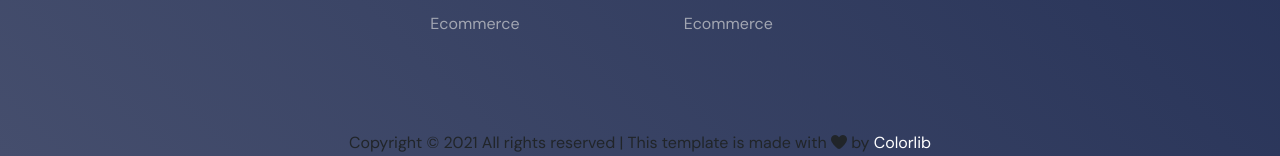
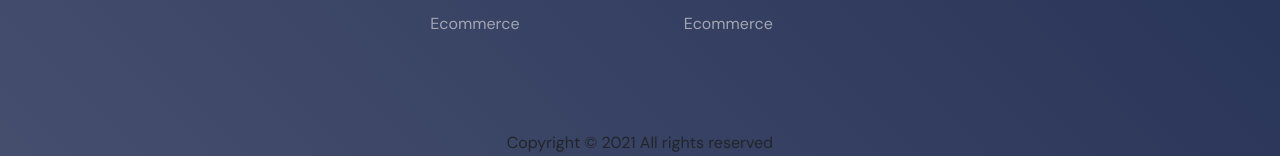
Before and after one commit to zaranashraf/Coaching-website, a plain HTML site: page index.html in a window 1280 px wide. Shown: the part 5530-5686 px from the top of the page. Drawn offline with nearby package versions, Linux system fonts and the light colour scheme; some packages are replaced by stand-ins of ours; a script that the page names is missing; a web font is replaced by a local one.

Commit message:
Update index.html

```diff
--- a/index.html
+++ b/index.html
@@ -4,7 +4,7 @@
 <head>
     <meta charset="utf-8">
     <meta http-equiv="x-ua-compatible" content="ie=edge">
-    <title>Business | Template</title>
+    <title>School website</title>
     <meta name="description" content="">
     <meta name="viewport" content="width=device-width, initial-scale=1">
     <link rel="shortcut icon" type="image/x-icon" href="assets/img/icon/favicon.png">
@@ -469,7 +469,7 @@ our revenue by more.</a></h3>
                                     <script data-cfasync="false" src="/cdn-cgi/scripts/5c5dd728/cloudflare-static/email-decode.min.js"></script>
                                     <script>
                                         document.write(new Date().getFullYear());
-                                    </script> All rights reserved | This template is made with <i class="fa fa-heart color-danger" aria-hidden="true"></i> by <a href="https://colorlib.com" target="_blank" rel="nofollow noopener">Colorlib</a>
+                                    </script> All rights reserved
                                 </div>
                             </div>
                         </div>
```
